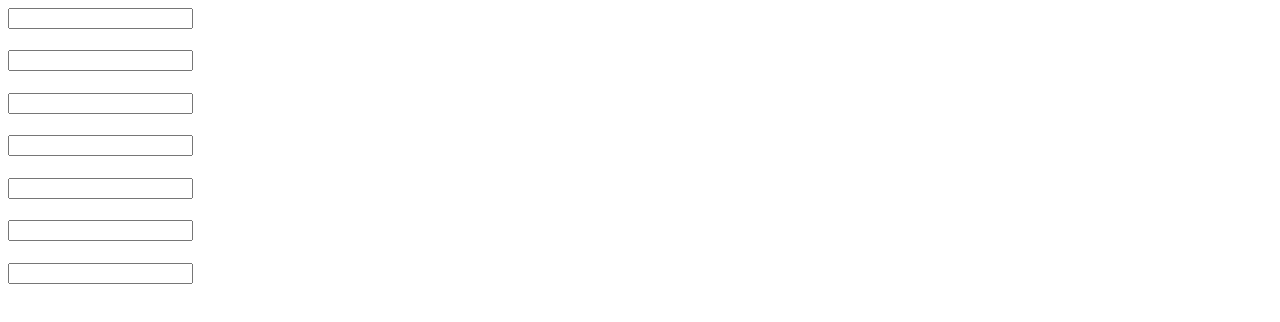
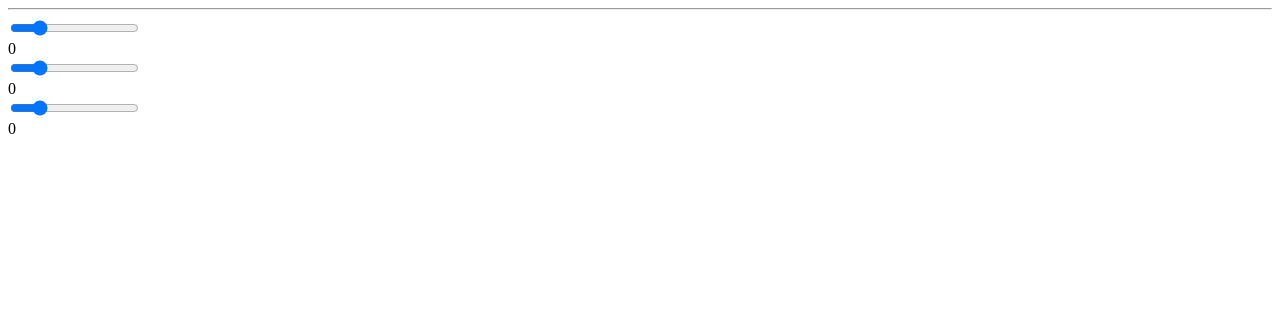
Before and after one commit to DawnyWu/my_react, a React app: page / in a window 1280 px wide. Shown: the top 322 px of the page. Built offline with nearby package versions, Linux system fonts and the light colour scheme.

Commit message:
use refs

```diff
--- a/App.js
+++ b/App.js
@@ -1,36 +1,56 @@
 import React from 'react';
+import ReactDOM from 'react-dom';
 class App extends React.Component {
   constructor(){
     super();
-    this.state = {txt: ''}
+    this.state = {
+      red: 0,
+      green: 0,
+      blue: 0
+    }
     this.update = this.update.bind(this)
   }
   update(e){
-    this.setState({txt: e.target.value})
+    this.setState({
+      red: ReactDOM.findDOMNode(this.refs.red.refs.inp).value,
+      green: ReactDOM.findDOMNode(this.refs.green.refs.inp).value,
+      blue: ReactDOM.findDOMNode(this.refs.blue.refs.inp).value,
+    })
   }
    render(){
       return (
         <div>
-          <Widget txt={this.state.txt} update={this.update}/>
-          <Widget txt={this.state.txt} update={this.update}/>
-          <Widget txt={this.state.txt} update={this.update}/>
-          <Widget txt={this.state.txt} update={this.update}/>
-          <Widget txt={this.state.txt} update={this.update}/>
-          <Widget txt={this.state.txt} update={this.update}/>
-          <Widget txt={this.state.txt} update={this.update}/>
+          {this.state.txt}
+          <hr/>
+          <Slider ref='red' update={this.update}/>
+          {this.state.red}
+          <Slider ref='green' update={this.update}/>
+          {this.state.green}
+          <Slider ref='blue' update={this.update}/>
+          {this.state.blue}
         </div>
       )
    }
 }
 
-const Widget = (props) => {
-  return(
+class Slider extends React.Component {
+  render(){
+    return(
       <div>
-          <input type='text' onChange={props.update} />
-          <h1>{props.txt}</h1>
+          <input ref='inp' type='range' min='0' max='255' onChange={this.props.update} />
       </div>
     )
+  }
 }
+
+// const Widget = (props) => {
+//   return(
+//       <div>
+//           <input type='text' onChange={props.update} />
+//           <h1>{props.txt}</h1>
+//       </div>
+//     )
+// }
 // App.defaultProps = {
 //   txt: 'this is default'
 // }
```
